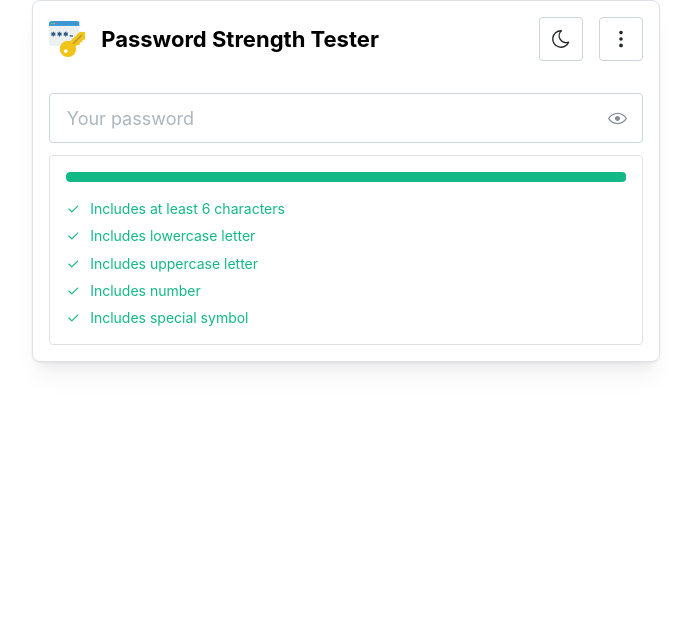
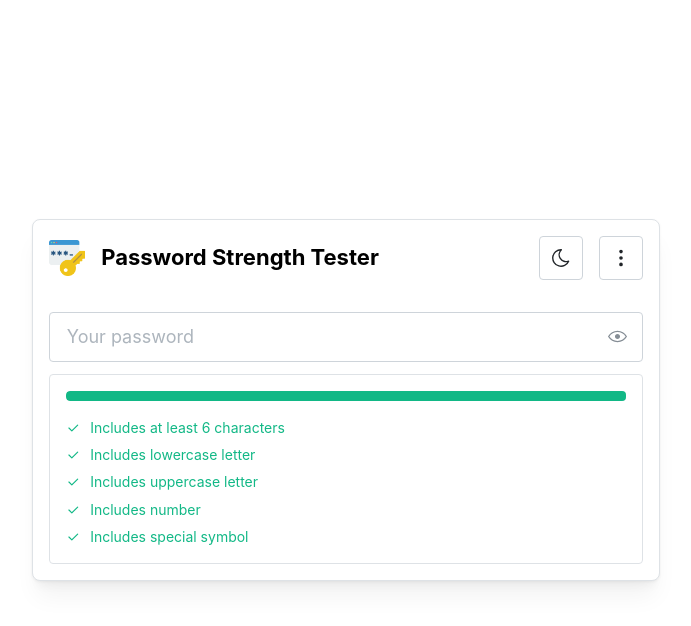
Before and after one commit to devrayat000/test-pass, a React (Vite) app: page / in a window 1280 px wide. Shown: the top 626 px of the page, without its empty margins (294-985 px from the left). Built offline with nearby package versions, Linux system fonts and the light colour scheme.

Commit message:
v1 bug fix - center alignment

```diff
--- a/src/App.css
+++ b/src/App.css
@@ -1,4 +1,5 @@
-body {
+#root {
   display: grid;
   place-items: center;
+  min-height: 100vh;
 }
```
